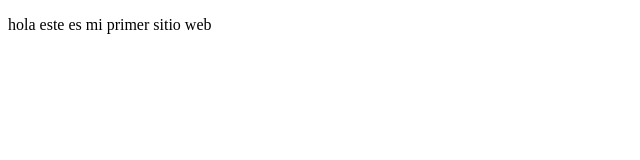
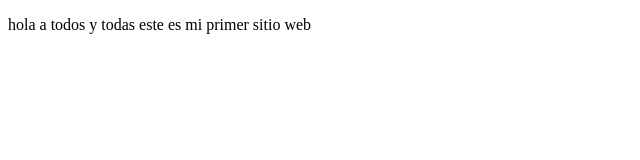
Before and after one commit to RonaldM-Dev/proyectoDemoCursoPrework, a plain HTML site: page index.html in a window 1280 px wide. Shown: the whole page, without its empty margins (0-640 px from the left). Drawn offline with Linux system fonts and the light colour scheme.

Commit message:
cambios agregamos al sitio

```diff
--- a/index.html
+++ b/index.html
@@ -8,7 +8,7 @@
 </head>
 <body>
     <p>
-        hola este es mi primer sitio web
+        hola a todos y todas este es mi primer sitio web
     </p>
 </body>
 </html>
```
